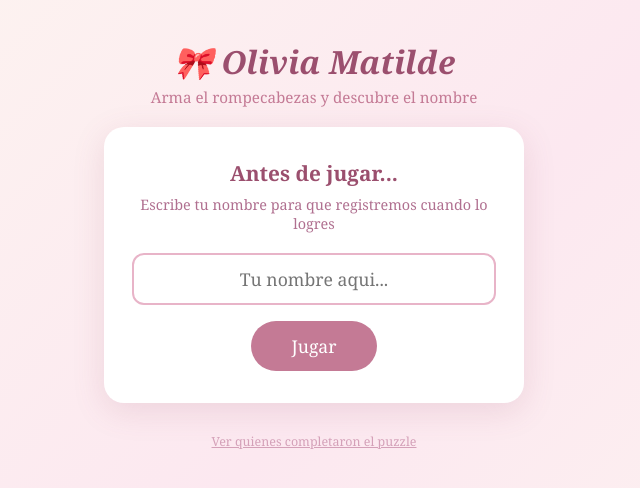
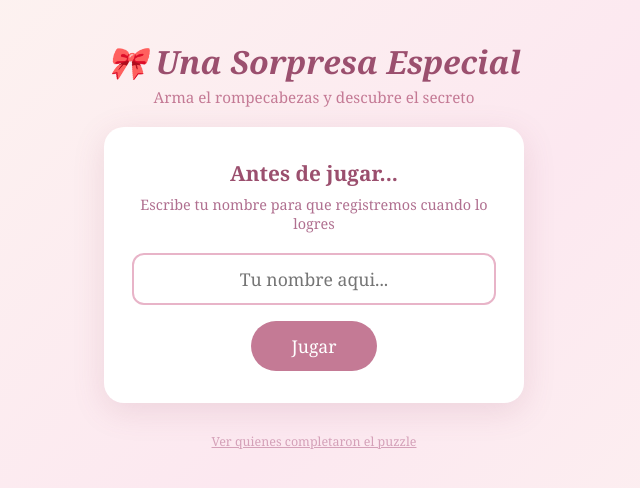
Before and after one commit to Luanpe12/princesa, a plain HTML site: page index.html in a window 1280 px wide. Shown: the whole page, without its empty margins (326-966 px from the left). Drawn offline with Linux system fonts and the light colour scheme.

Commit message:
Add files via upload

```diff
--- a/index.html
+++ b/index.html
@@ -3,7 +3,7 @@
 <head>
 <meta charset="UTF-8">
 <meta name="viewport" content="width=device-width, initial-scale=1.0">
-<title>Olivia Matilde 🎀</title>
+<title>Sorpresa 🎀</title>
 <style>
   * { box-sizing: border-box; margin: 0; padding: 0; }
   body {
@@ -119,8 +119,8 @@
 </head>
 <body>
 
-<h1>🎀 Olivia Matilde</h1>
-<p class="subtitle">Arma el rompecabezas y descubre el nombre</p>
+<h1>🎀 Una Sorpresa Especial</h1>
+<p class="subtitle">Arma el rompecabezas y descubre el secreto</p>
 
 <div id="screen-name">
   <h2>Antes de jugar...</h2>
```
